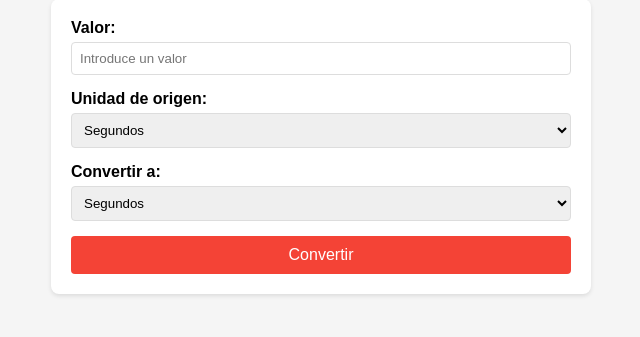
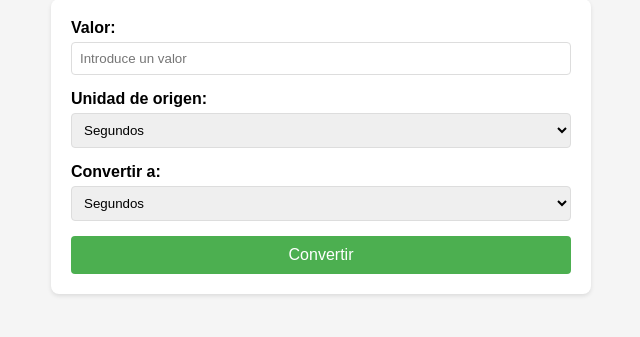
Before and after one commit to CICD-dllo/proyecto-ci-cd, a Flask app: page / in a window 1280 px wide. Shown: the part 99-436 px from the top of the page, without its empty margins (319-959 px from the left). Run offline with Flask 3, Linux system fonts and the light colour scheme.

Commit message:
feature: Change button to color green

```diff
--- a/app/templates/index.html
+++ b/app/templates/index.html
@@ -40,7 +40,7 @@
             box-sizing: border-box;
         }
         button {
-            background-color: #F44336;
+            background-color: #4CAF50;
             color: white;
             padding: 10px 15px;
             border: none;
@@ -63,7 +63,7 @@
             max-width: 500px;
         }
         .error {
-            border-left-color: #f44336;
+            border-left-color: #4CAF50;
         }
     </style>
 </head>
```
Also changed, not shown: tests/test_smoke_app.py (+2 -2 lines).
